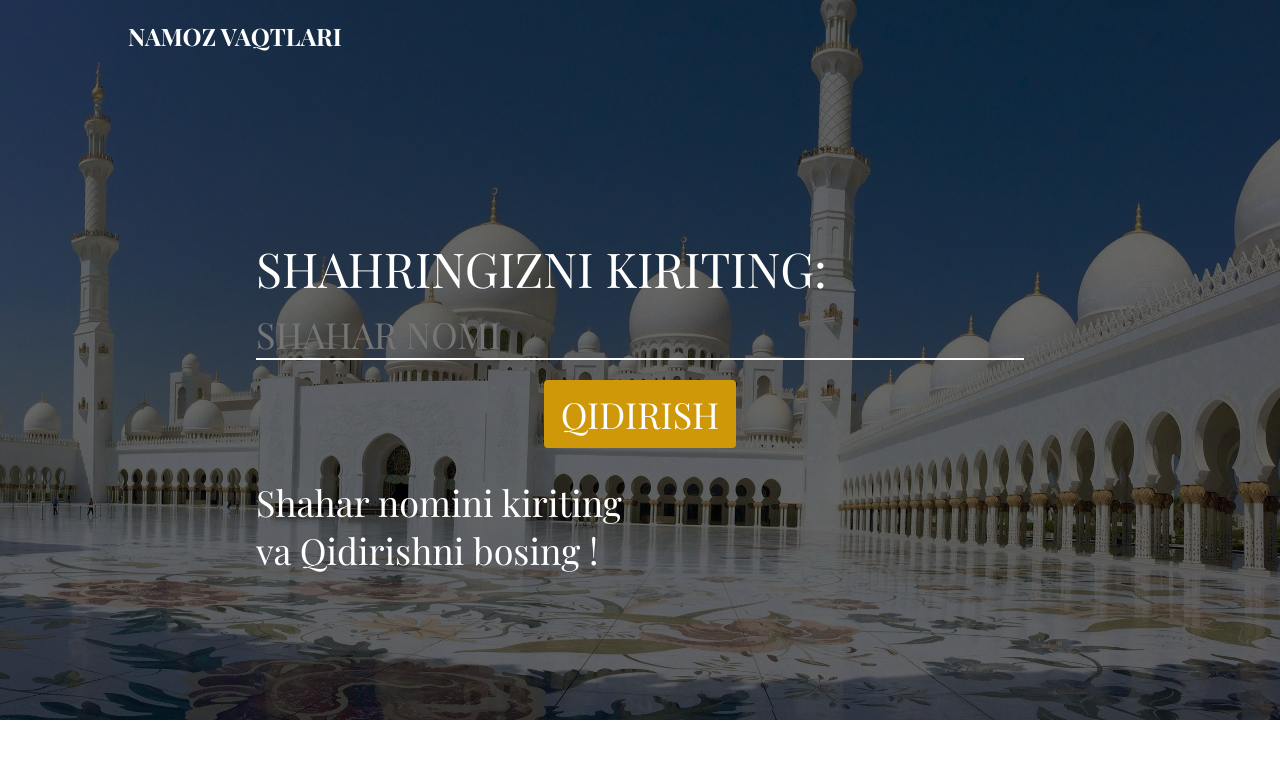
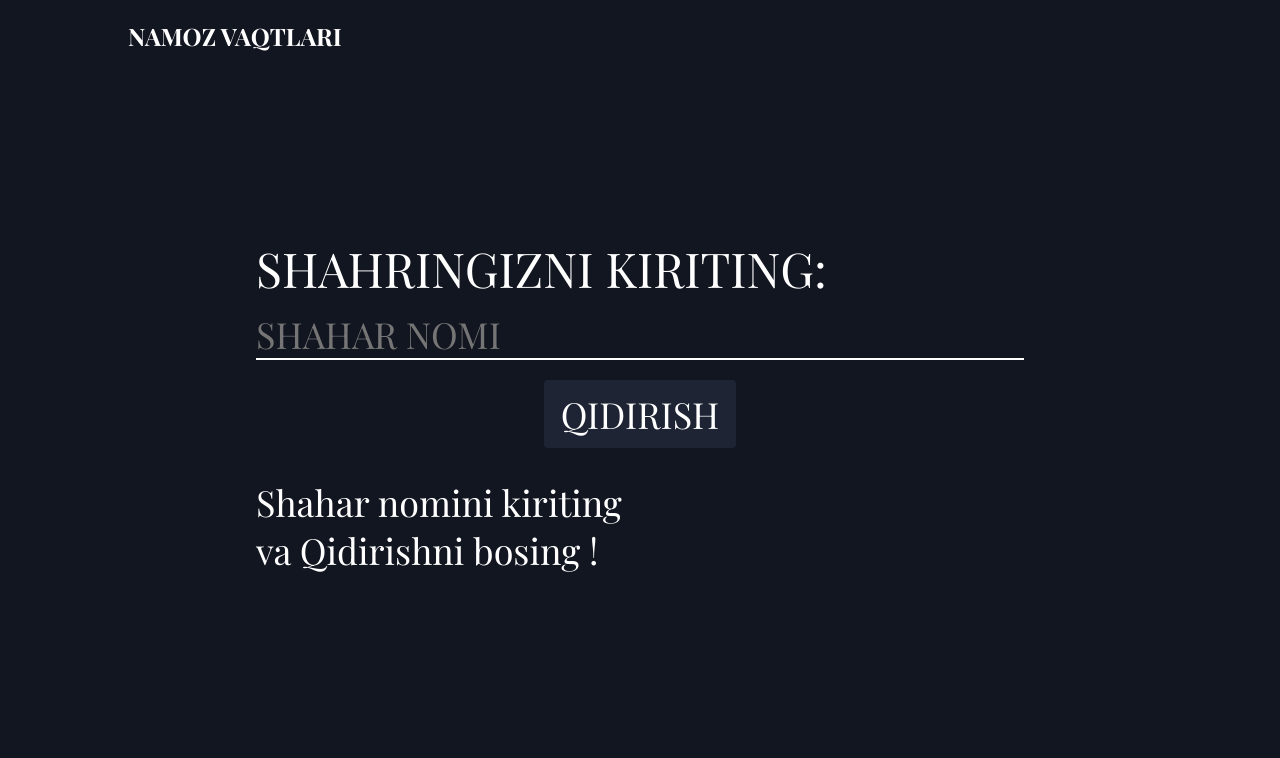
Before and after one commit to BlackArcheruz/namozvaqtlari, a React (Create React App) app: page / in a window 1280 px wide. Shown: the top 758 px of the page. Built offline with nearby package versions, Linux system fonts and the light colour scheme; a web font is replaced by a local one.

Commit message:
new Release

```diff
--- a/src/index.css
+++ b/src/index.css
@@ -6,9 +6,7 @@
   padding: 0;
 }
 body{
-  background-image: url('./components/img/background.svg');
-  background-size: cover;
-  background-repeat: no-repeat;
+  background-color: #121620;
   height: max-content;
 }
 .container{
@@ -75,7 +73,7 @@ input::placeholder{
   font-weight: 400;
 }
 button, input[type=submit]{
-  background-color: #CF9809;
+  background-color: #1e2433;
   color: #fff;
   border: none;
   outline: none;
@@ -84,7 +82,7 @@ button, input[type=submit]{
   font-size: 36px;
 }
 button:hover, input[type=submit]:hover{
-  background-color: #a57702;
+  background-color: rgb(59 130 256);
   cursor: pointer;
   transition: ease .3s background-color;
 }
```
